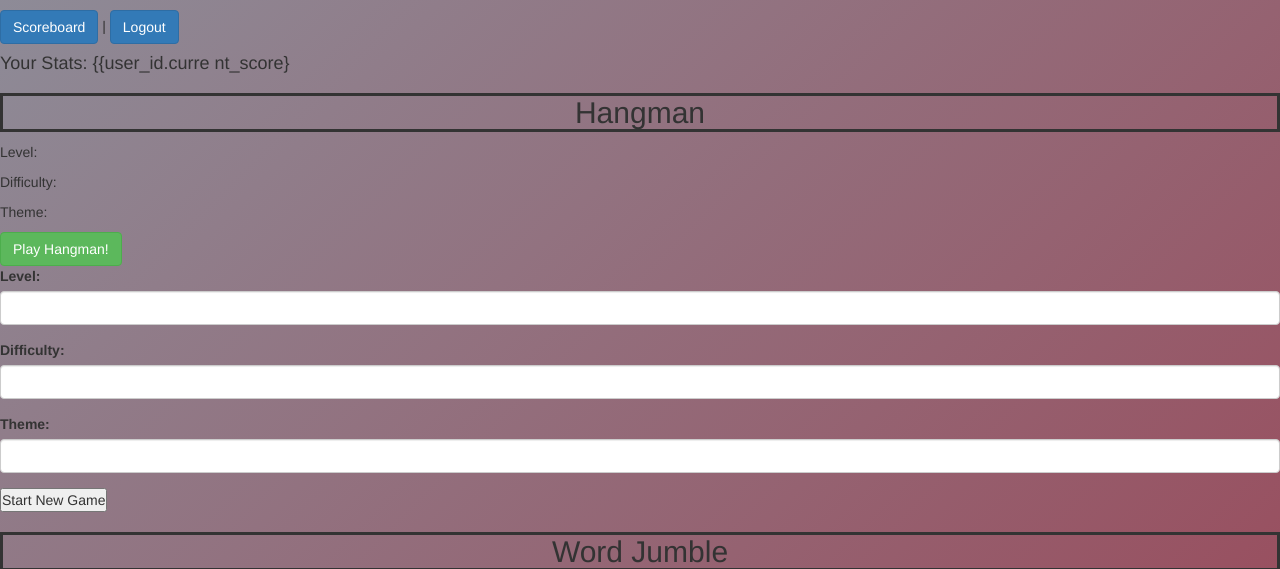
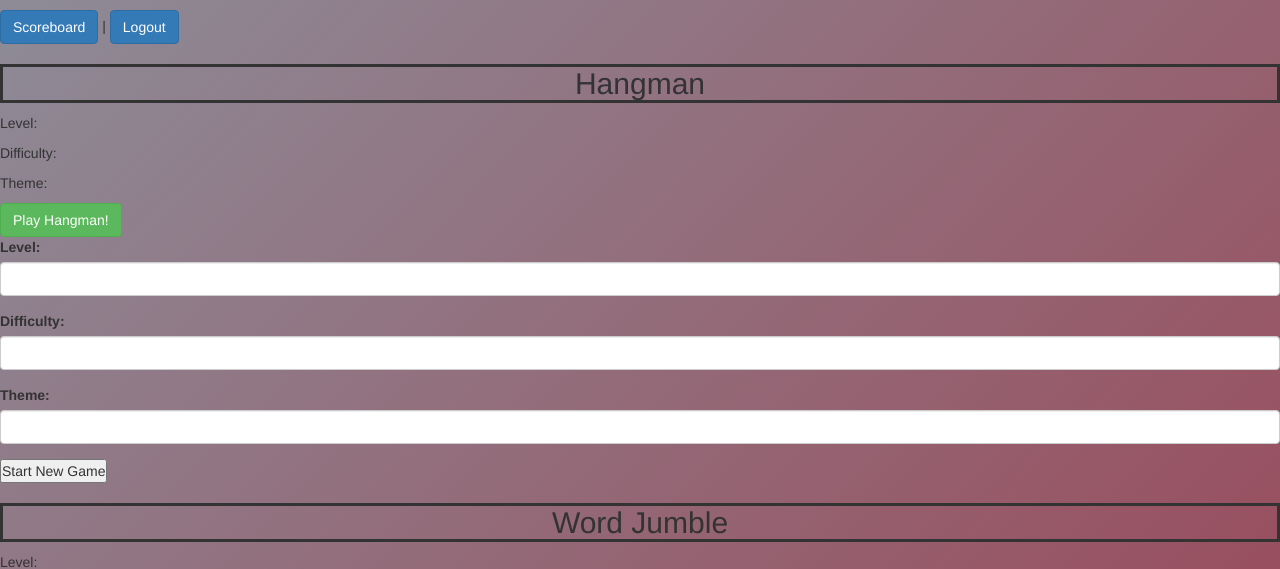
Before and after one commit to dpelli/hangman, a Django app: template word_games_app/templates/dashboard.html in a window 1280 px wide. Shown: the part 60-629 px from the top of the page. Run offline with Django 3.2, Linux system fonts and the light colour scheme; the template is opened without the code that fills it, so the values that code supplies are empty; some libraries are stand-ins or nearby versions.

Commit message:
hid "play score" on dashboard

```diff
--- a/word_games_app/templates/dashboard.html
+++ b/word_games_app/templates/dashboard.html
@@ -13,7 +13,7 @@
     <div class="header">
         <h1>Welcome back, {{user_id.first_name}}!</h1>
         <a href="/scoreboard" class="btn btn-primary">Scoreboard</a> | <a href="/logout" class="btn btn-primary">Logout</a>
-        <h4>Your Stats: {{user_id.curre nt_score}</h4>
+        <!-- <h4>Your Stats: {{user_id.curre nt_score}</h4> -->
     </div>
     <div>
         <h2>Hangman</h2>
--- a/word_games_app/views.py
+++ b/word_games_app/views.py
@@ -1,6 +1,6 @@
 from django.shortcuts import render, redirect
 from django.contrib import messages
-# from english_words import english_words_lower_alpha_set
+from english_words import english_words_lower_alpha_set
 # added ^ to see if I can pull from a larger dictionary
 import random
 import bcrypt
```
